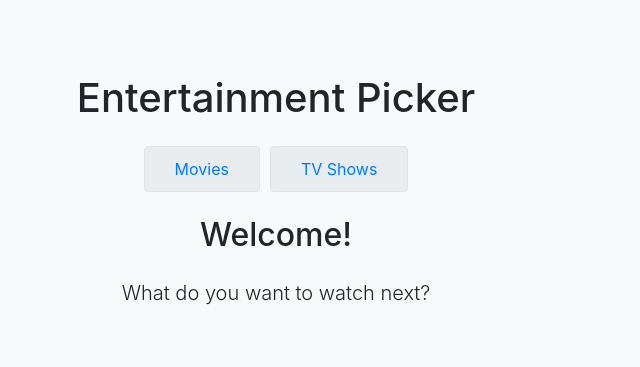
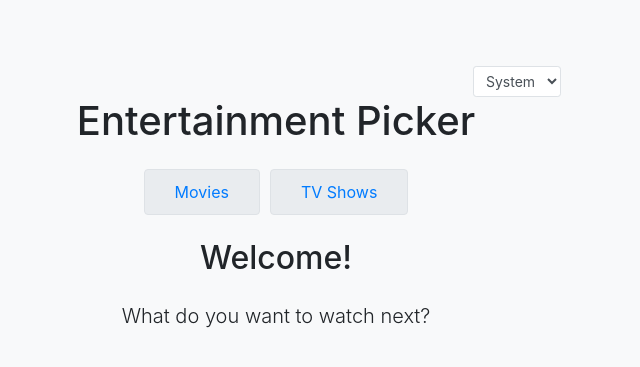
Before and after one commit to matiasmtl/filmPicker, a Flask app: page / in a window 1280 px wide. Shown: the top 367 px of the page, without its empty margins (364-1004 px from the left). Run offline with Flask 3, Linux system fonts and the light colour scheme; some libraries are stand-ins or nearby versions.

Commit message:
added night mode option and minor UI improvements

```diff
--- a/src/static/styles.css
+++ b/src/static/styles.css
@@ -1,4 +1,95 @@
-/* ...existing code... */
+:root {
+    /* Light Mode (Default) */
+    --bg-body: #f8f9fa;
+    --bg-card: #ffffff;
+    --text-main: #212529;
+    --text-muted: #6c757d;
+    --border-color: #dee2e6;
+    --primary-color: #007bff;
+    --primary-hover: #0056b3;
+    --secondary-bg: #e9ecef;
+    --success-light-bg: rgba(40, 167, 69, 0.1);
+    --success-light-hover: rgba(40, 167, 69, 0.2);
+    --star-active: #ffd700;
+    --star-inactive: #ccc;
+    --tmdb-rating-color: #e17b20;
+    --tmdb-rating-bg: rgba(0, 0, 0, 0.1);
+    --input-bg: #ffffff;
+    --input-text: #495057;
+    --modal-bg: #ffffff;
+    --modal-header-bg: #f8f9fa;
+    --modal-footer-bg: #f8f9fa;
+    --checkbox-bg: #fff;
+    --checkbox-border: #dee2e6;
+    --checkbox-hover-bg: #e9ecef;
+    --checkmark-bg: #fff;
+    --checkmark-border: #adb5bd;
+    --nav-link-color: #007bff;
+    --nav-link-bg: #e9ecef;
+    --nav-link-hover-bg: #d3d9df;
+    --nav-link-active-bg: #007bff;
+    --nav-link-active-color: #ffffff;
+    --tv-category-header: #007bff;
+    --card-hover-bg: #e9ecef;
+    --btn-text-on-primary: #ffffff;
+}
+
+[data-theme="dark"] {
+    /* Dark Mode overrides */
+    --bg-body: #121212;
+    --bg-card: #1e1e1e;
+    --text-main: #e0e0e0;
+    --text-muted: #adb5bd;
+    --border-color: #333333;
+    --primary-color: #90caf9;
+    --primary-hover: #42a5f5;
+    --secondary-bg: #2c2c2c;
+    --success-light-bg: rgba(40, 167, 69, 0.2);
+    --success-light-hover: rgba(40, 167, 69, 0.3);
+    --star-active: #ffd700;
+    --star-inactive: #555;
+    --tmdb-rating-color: #e17b20;
+    --tmdb-rating-bg: rgba(0, 0, 0, 0.1);
+    --input-bg: #2c2c2c;
+    --input-text: #e0e0e0;
+    --modal-bg: #1e1e1e;
+    --modal-header-bg: #2c2c2c;
+    --modal-footer-bg: #2c2c2c;
+    --checkbox-bg: #2c2c2c;
+    --checkbox-border: #444;
+    --checkbox-hover-bg: #383838;
+    --checkmark-bg: #2c2c2c;
+    --checkmark-border: #666;
+    --nav-link-color: #90caf9;
+    --nav-link-bg: #2c2c2c;
+    --nav-link-hover-bg: #383838;
+    --nav-link-active-bg: #90caf9;
+    --nav-link-active-color: #121212;
+    --tv-category-header: #90caf9;
+    --card-hover-bg: #2c2c2c;
+    --btn-text-on-primary: #121212;
+}
+
+/* Apply variables to body */
+body {
+    background-color: var(--bg-body);
+    color: var(--text-main);
+    transition: background-color 0.3s, color 0.3s;
+}
+
+/* Button overrides to ensure theme compliance */
+.btn-primary,
+.btn-custom {
+    background-color: var(--primary-color) !important;
+    border-color: var(--primary-color) !important;
+    color: var(--btn-text-on-primary) !important;
+}
+
+.btn-primary:hover,
+.btn-custom:hover {
+    background-color: var(--primary-hover) !important;
+    border-color: var(--primary-hover) !important;
+}
 
 /* TV Shows Episode Checkboxes */
 .episodes-grid {
--- a/src/templates/index.html
+++ b/src/templates/index.html
@@ -7,9 +7,11 @@
     <title>Movie Picker</title>
     <link rel="icon" type="image/png" href="{{ url_for('static', filename='images/movie-picker.png') }}">
     <link href="https://stackpath.bootstrapcdn.com/bootstrap/4.5.2/css/bootstrap.min.css" rel="stylesheet">
+    <link href="{{ url_for('static', filename='styles.css') }}" rel="stylesheet">
     <style>
         body {
-            background-color: #f8f9fa;
+            background-color: var(--bg-body);
+            color: var(--text-main);
             padding-top: 50px;
         }
 
@@ -264,6 +261,50 @@
         }
     </style>
     <script>
+        // Theme Logic
+        function setTheme(theme) {
+            localStorage.setItem('theme_preference', theme);
+            applyTheme(theme);
+        }
+
+        function applyTheme(preference) {
+            const themeSelector = document.getElementById('theme-selector');
+            if (themeSelector) themeSelector.value = preference;
+
+            if (preference === 'auto') {
+                const systemDark = window.matchMedia('(prefers-color-scheme: dark)').matches;
+                document.documentElement.setAttribute('data-theme', systemDark ? 'dark' : 'light');
+            } else {
+                document.documentElement.setAttribute('data-theme', preference);
+            }
+        }
+
+        // Immediate application to prevent flash
+        (function () {
+            const savedPreference = localStorage.getItem('theme_preference') || 'auto';
+            const systemDark = window.matchMedia('(prefers-color-scheme: dark)').matches;
+
+            if (savedPreference === 'auto') {
+                document.documentElement.setAttribute('data-theme', systemDark ? 'dark' : 'light');
+            } else {
+                document.documentElement.setAttribute('data-theme', savedPreference);
+            }
+        })();
+
+        document.addEventListener('DOMContentLoaded', () => {
+            const savedPreference = localStorage.getItem('theme_preference') || 'auto';
+            const selector = document.getElementById('theme-selector');
+            if (selector) selector.value = savedPreference;
+
+            // Listen for system changes
+            window.matchMedia('(prefers-color-scheme: dark)').addEventListener('change', e => {
+                const currentPref = localStorage.getItem('theme_preference') || 'auto';
+                if (currentPref === 'auto') {
+                    document.documentElement.setAttribute('data-theme', e.matches ? 'dark' : 'light');
+                }
+            });
+        });
+
         // Global variables for movie picking
         let selectedMovie = null;
         let popcornAnimation = null;
@@ -966,8 +1007,23 @@
     <div id="notification-banner" class="alert"
         style="display: none; position: fixed; top: 0; width: 100%; z-index: 1000;"></div>
 
-    <div class="container text-center">
-        <h1 class="my-4">Entertainment Picker</h1>
+        <div class="container text-center">
+
+            <div class="theme-switcher-container d-flex justify-content-end pt-3">
+
+                <select id="theme-selector" class="form-control form-control-sm" onchange="setTheme(this.value)" style="width: auto; background-color: var(--input-bg); color: var(--input-text); border-color: var(--border-color);">
+
+                    <option value="auto">System</option>
+
+                    <option value="light">Light</option>
+
+                    <option value="dark">Dark</option>
+
+                </select>
+
+            </div>
+
+            <h1 class="mb-4">Entertainment Picker</h1>
 
         <!-- Navigation -->
         <ul class="nav nav-pills mb-4 justify-content-center">
```
Also changed, not shown: other parts of src/static/styles.css (+29 -24 lines), other parts of src/templates/index.html (+32 -37 lines).
